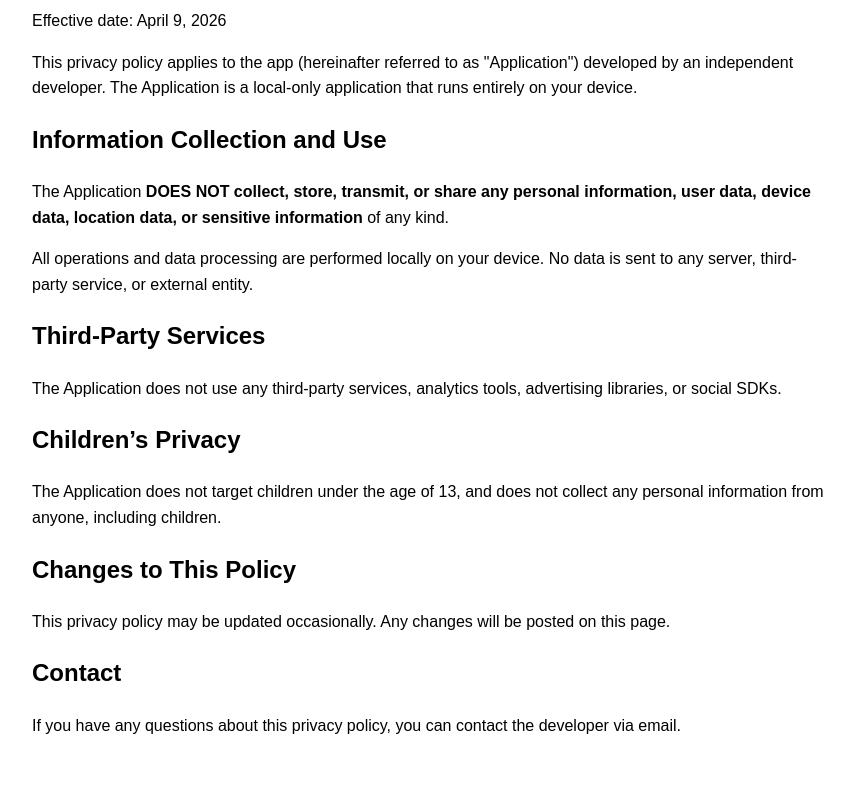
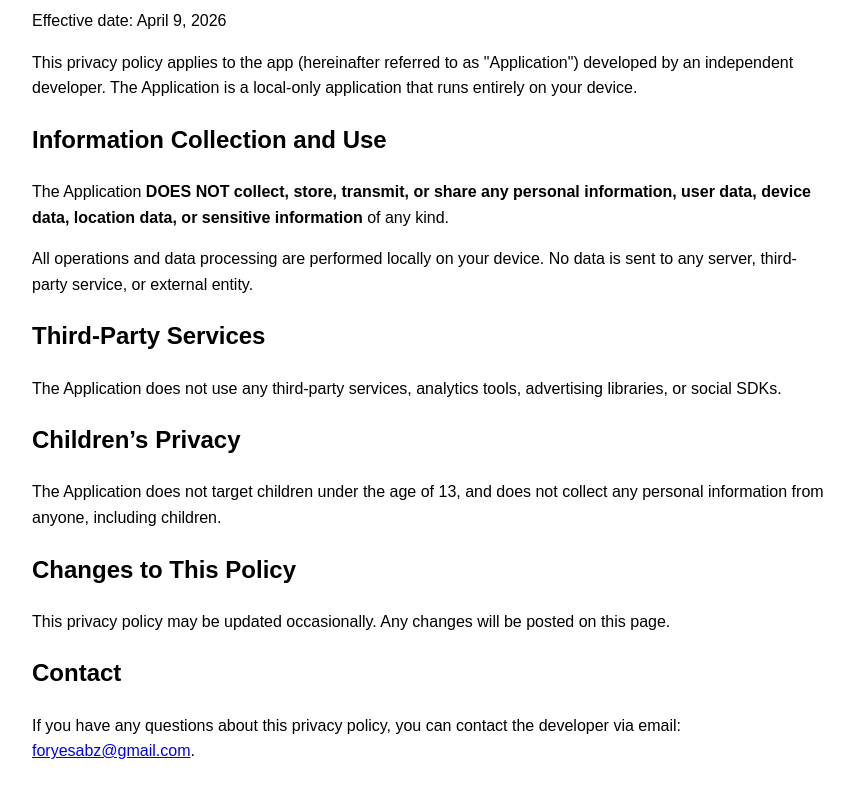
Before and after one commit to foxdevelopcom/foxdevelopcom.github.io, a plain HTML site: page privacy_policy/fastencrypt.html in a window 1280 px wide. Shown: the part 146-944 px from the top of the page, without its empty margins (208-1062 px from the left). Drawn offline with Linux system fonts and the light colour scheme.

Commit message:
Update fastencrypt.html

```diff
--- a/privacy_policy/fastencrypt.html
+++ b/privacy_policy/fastencrypt.html
@@ -29,6 +29,7 @@
     <p>This privacy policy may be updated occasionally. Any changes will be posted on this page.</p>
 
     <h2>Contact</h2>
-    <p>If you have any questions about this privacy policy, you can contact the developer via email.</p>
+    <p>If you have any questions about this privacy policy, you can contact the developer via email: <a href="mailto:foryesabz@gmail.com">foryesabz@gmail.com</a>.</p>
+
 
 </body></html>
```
